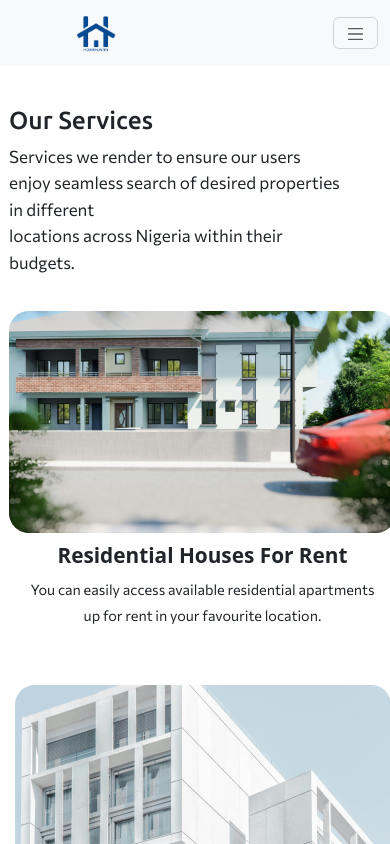
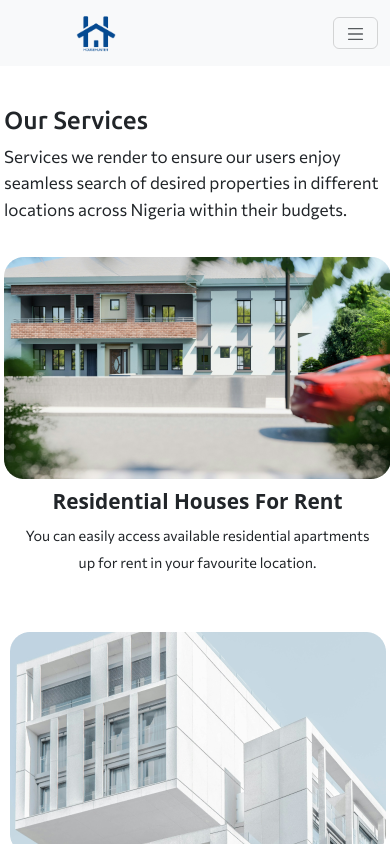
Before and after one commit to Woldreamz/HouseHunter, a Next.js app: page /services in a window 390 px wide. Shown: the top 844 px of the page. Built offline with nearby package versions, Linux system fonts and the light colour scheme.

Commit message:
style changes 2

```diff
--- a/src/app/home-page/homepage.module.css
+++ b/src/app/home-page/homepage.module.css
@@ -145,11 +145,12 @@
         justify-content: start;
         gap: 25px;
         font-size: 1.2rem !important;
+        flex-wrap: wrap;
     }
 }
 @media (max-width: 470px) {
     .dropdownMenu {
-        gap: 9px;
+        gap: 5px;
         justify-content: start !important;
         padding-left: 7px;
         width: 100%;
--- a/src/components/service-divs/service.module.css
+++ b/src/components/service-divs/service.module.css
@@ -76,6 +76,7 @@
 }
 @media (max-width: 500px) {
     .topDiv {
-        padding-left: 9px;
+        padding-left: 4px;
+        padding-right: 1px;
     }
 }
```
